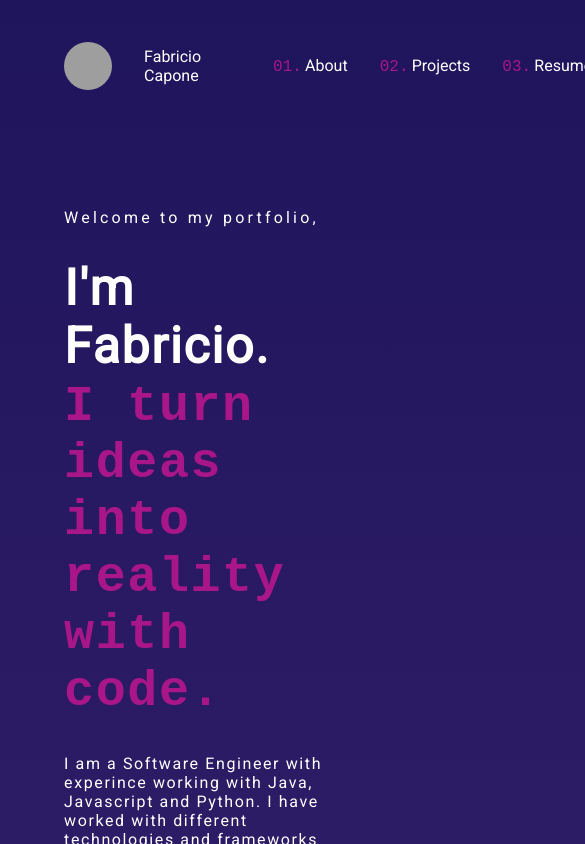
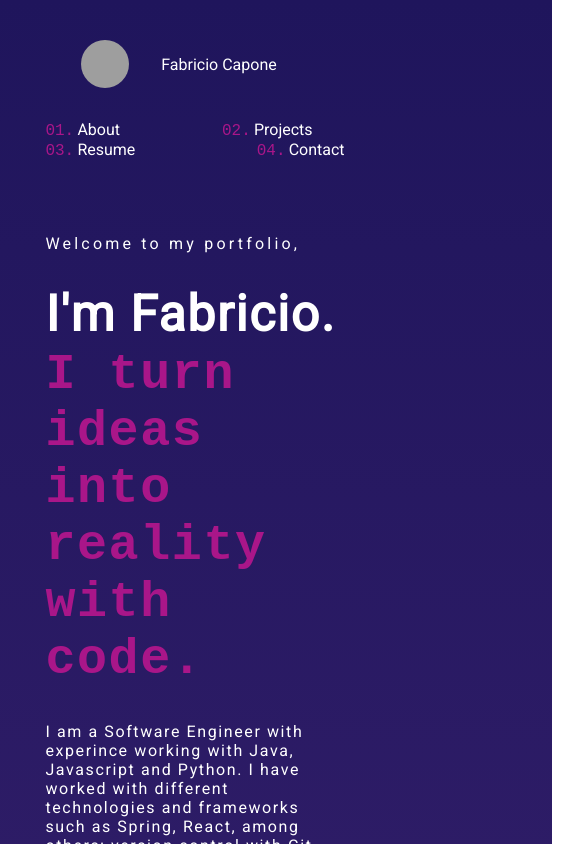
Before and after one commit to FabricioCCapone/Portfolio_CaponeFabricio, a React (Vite) app: page / in a window 390 px wide. Shown: the top 844 px of the page, 585 px wide, since content can reach past the window. Built offline with nearby package versions, Linux system fonts and the light colour scheme; grey boxes are pictures that could not be loaded.

Commit message:
fixing responsive navbar

```diff
--- a/src/App.module.css
+++ b/src/App.module.css
@@ -4,3 +4,11 @@
     color: var(--color-primary);
     width: 100%;
 }
+
+@media screen and (max-width: 768px) {
+    .App {
+        margin-inline: 0;
+        width: 100%;
+    }
+
+}
--- a/src/components/Body/Body.module.css
+++ b/src/components/Body/Body.module.css
@@ -39,3 +39,14 @@
     font-size: 17px;
     font-weight: 200;
 }
+
+@media screen and (max-width: 768px) {
+    .body {
+        width: 80%;
+    }
+
+    .header {
+        min-height: 30vh;
+        margin-top: 5vh;
+    }
+}
--- a/src/components/Navbar/Navbar.jsx
+++ b/src/components/Navbar/Navbar.jsx
@@ -8,7 +8,7 @@
                 <img className={styles.img} src="/img_portfolio_icon.png" alt="" />
                 <a className={styles.a}>Fabricio Capone</a>
             </div>
-            <div>
+            <div className={styles.divul}>
                 <ul className={styles.ul}>
                     <li><a className={styles.a} href="#about"><a>01.</a>About</a></li>
                     <li><a className={styles.a} href="#projects"><a>02.</a>Projects</a></li>
--- a/src/components/Navbar/Navbar.module.css
+++ b/src/components/Navbar/Navbar.module.css
@@ -25,7 +25,7 @@
     margin-right: 1rem;
 }
 
-.ul > li > a:hover {
+.ul>li>a:hover {
     color: var(--color-quaternary);
 }
 
@@ -48,3 +48,30 @@
     border-radius: 50%;
     margin-right: 2rem;
 }
+
+@media screen and (max-width: 768px) {
+    .navbar {
+        width: 80%;
+        display: flex;
+        flex-direction: column;
+    }
+
+    .divul {
+        display: flex;
+        flex-direction: column;
+        align-items: center;
+    }
+
+    .ul {
+        display: flex;
+        flex-wrap: wrap;
+        justify-content: space-between;
+        padding: 0 0 0 0;
+        margin: 2rem 0 0 0;
+    }
+
+    .li {
+        text-align: center;
+        min-width: 100%;
+    }
+}
--- a/src/index.css
+++ b/src/index.css
@@ -7,4 +7,9 @@
     /* Fonts */
     --font-primary: 'Roboto', sans-serif;
 
+    @media screen and (max-width: 768px) {
+        width: 100%;
+
+    }
+
 }
```
